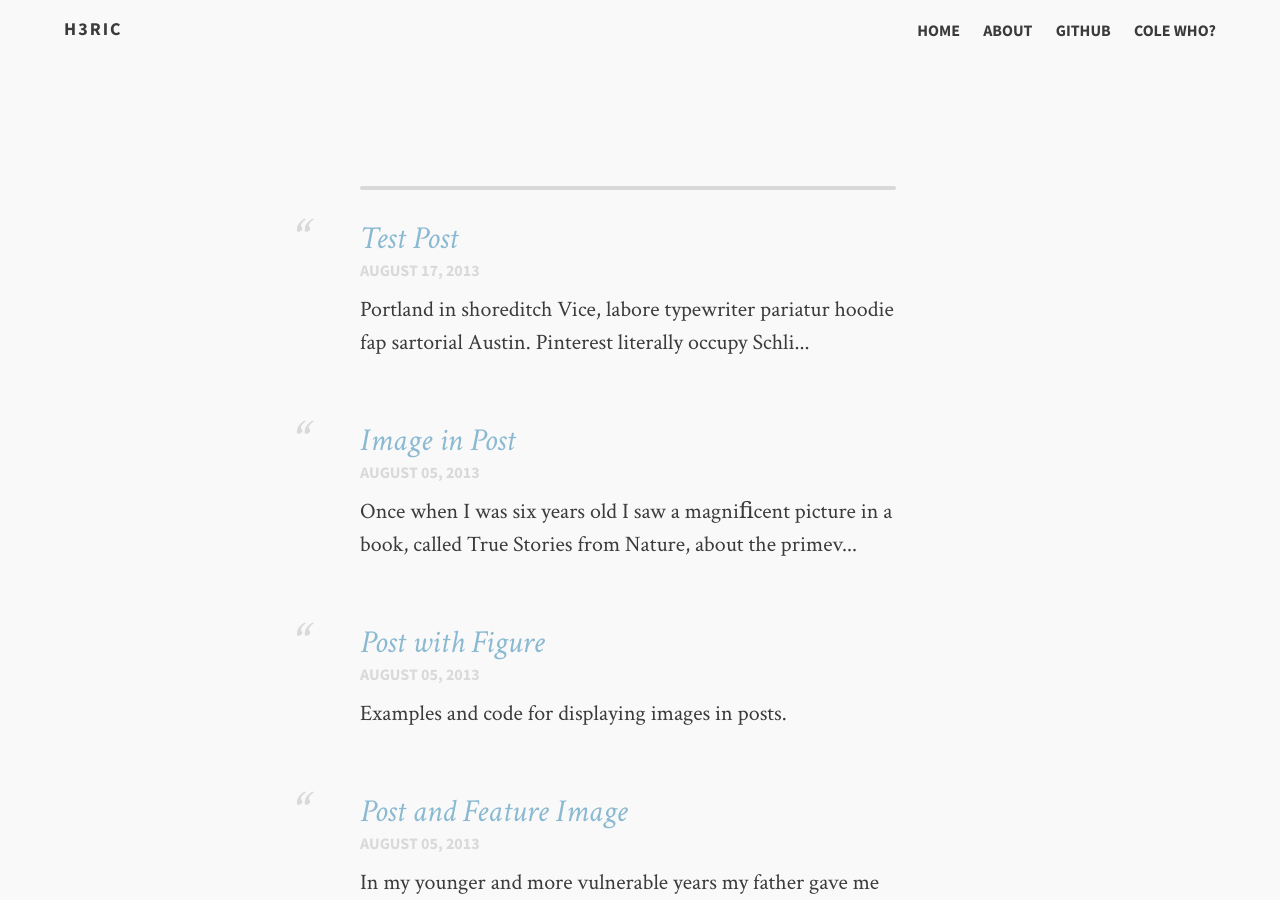
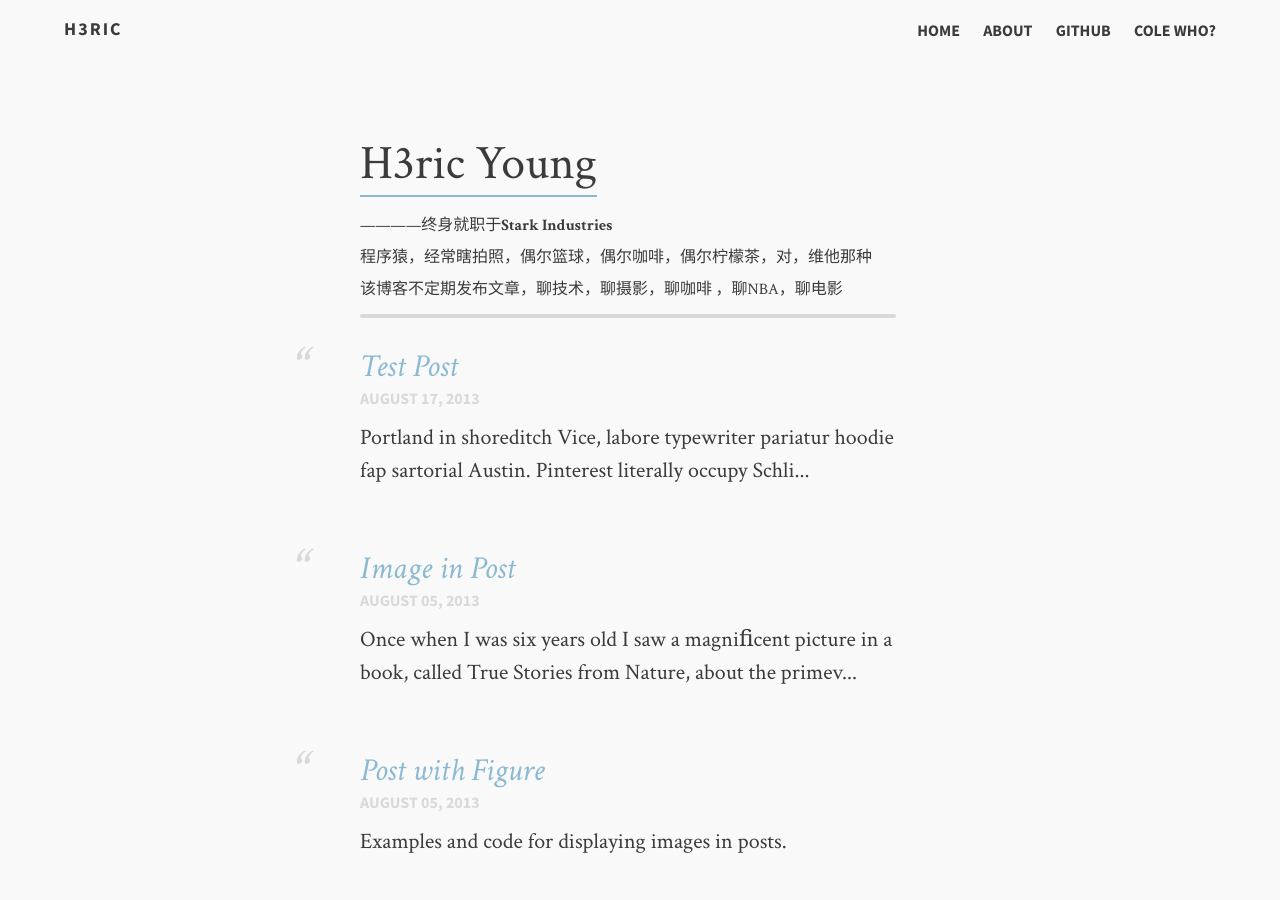
Before and after one commit to HericYoung/Blog, a Jekyll site: the page built from index.md, in a window 1280 px wide and 900 px high. Built offline with Jekyll 4.4.1, drawn with Linux system fonts in a browser that asks for light colours; our own code applies the rules of GitHub Pages for plain Markdown files; some of the changed lines change nothing that is shown.

Commit message:
no message

```diff
--- a/index.md
+++ b/index.md
@@ -1,7 +1,7 @@
 ---
 layout: home
-title: "H3ric Young"stronstrong
-description: ————终身就职于Stark Industries<br><br>程序猿，经常瞎拍照，偶尔篮球，偶尔咖啡，偶尔柠檬茶，对，维他那种<br><br>该博客不定期发布文章，聊技术，聊摄影，聊咖啡 ，聊NBA，聊电影<br>
+title: "H3ric Young"
+description: ————终身就职于<strong>Stark Industries</strong><br><br>程序猿，经常瞎拍照，偶尔篮球，偶尔咖啡，偶尔柠檬茶，对，维他那种<br><br>该博客不定期发布文章，聊技术，聊摄影，聊咖啡 ，聊NBA，聊电影<br>
 tags: [Jekyll, theme, responsive, blog, template]
 image:
   feature: typewriter.jpg
```
